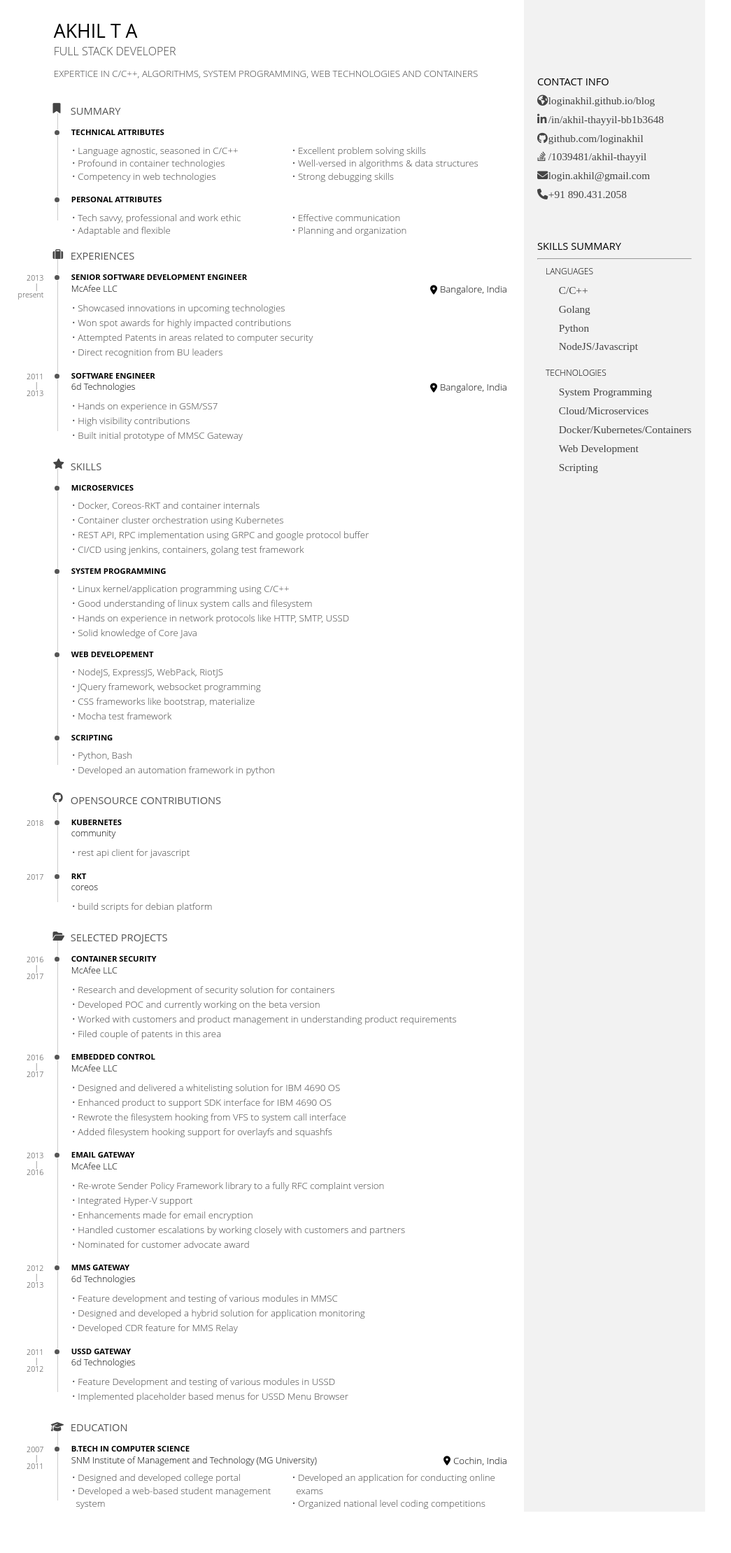
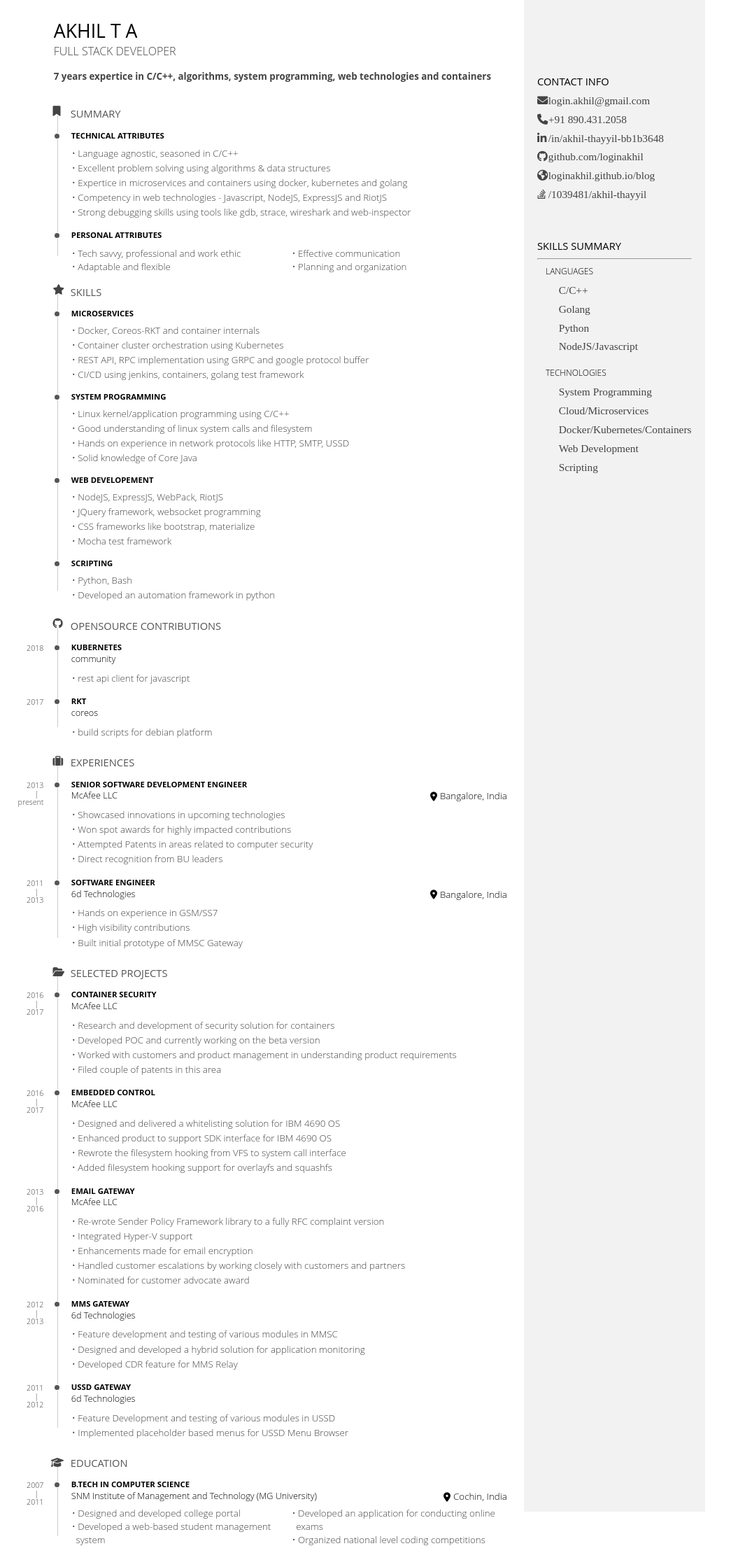
Before and after one commit to loginakhil/loginakhil.github.io, a Jekyll site: the page about/resume.html, which Jekyll copies as it is, in a window 1280 px wide. Shown: the whole page at 70% size, without its empty margins (0-1045 px from the left). Built offline with Jekyll 4.4.1, drawn with Linux system fonts in a browser that asks for light colours; nearby versions of some CDN libraries; before the commit the page ends 2168 px from its top, so only the background shows below that.

Commit message:
Few more updates

```diff
--- a/about/resume.html
+++ b/about/resume.html
@@ -2,16 +2,16 @@
 <html>
 <head>
   <meta charset="utf-8" />
-  <link rel="stylesheet" type="text/css" href="https://cdn.jsdelivr.net/npm/normalize.css@8.0.0/normalize.css" />
-  <link rel="stylesheet" type="text/css" href="https://maxcdn.bootstrapcdn.com/font-awesome/latest/css/font-awesome.min.css" />
-  <link rel="stylesheet" type="text/css" href="style.css" />
+  <link rel="stylesheet" type="text/css" href="https://cdn.jsdelivr.net/npm/normalize.css@8.0.0/normalize.css?v=1" />
+  <link rel="stylesheet" type="text/css" href="https://maxcdn.bootstrapcdn.com/font-awesome/latest/css/font-awesome.min.css?v=1" />
+  <link rel="stylesheet" type="text/css" href="style.css?v=1" />
 </head>
 <body lang="en">
   <section id="main">
     <header id="title">
       <h1>AKHIL T A</h1>
       <span class="subtitle">Full Stack Developer</span>
-      <p>expertice in C/C++, algorithms, system programming, web technologies and containers</p>
+      <h4 class="no-transform">7 years expertice in C/C++, algorithms, system programming, web technologies and containers</h4>
     </header>
     <section class="main-block">
       <h2>
@@ -26,14 +26,13 @@
           <header>
             <h3>technical attributes</h3>
           </header>
-          <div class="concise custom_concise">
+          <div class="custom_concise">
             <ul>
               <li>Language agnostic, seasoned in C/C++</li>
-              <li>Profound in container technologies</li>
-              <li>Competency in web technologies</li>
-              <li>Excellent problem solving skills</li>
-              <li>Well-versed in algorithms &amp; data structures</li>
-              <li>Strong debugging skills</li>
+              <li>Excellent problem solving using algorithms &amp; data structures</li>
+              <li>Expertice in microservices and containers using docker, kubernetes and golang</li>
+              <li>Competency in web technologies - Javascript, NodeJS, ExpressJS and RiotJS </li>
+              <li>Strong debugging skills using tools like gdb, strace, wireshark and web-inspector </li>
             </ul>
           </div>
         </div>
@@ -59,54 +58,6 @@
       </section>
     </section>
 
-    <section class="main-block">
-      <h2>
-        <i class="fa fa-suitcase"></i> Experiences
-      </h2>
-      <section class="blocks">
-        <div class="date">
-          <span>2013</span><span>present</span>
-        </div>
-        <div class="decorator">
-        </div>
-        <div class="details">
-          <header>
-            <h3>Senior Software Development Engineer</h3>
-            <span class="place">McAfee LLC</span>
-            <span class="location">Bangalore, India</span>
-          </header>
-          <div>
-            <ul>
-              <li>Showcased innovations in upcoming technologies</li>
-              <li>Won spot awards for highly impacted contributions</li>
-              <li>Attempted Patents in areas related to computer security</li>
-              <li>Direct recognition from BU leaders</li>
-            </ul>
-          </div>
-        </div>
-      </section>
-      <section class="blocks">
-        <div class="date">
-          <span>2011</span><span>2013</span>
-        </div>
-        <div class="decorator">
-        </div>
-        <div class="details">
-          <header>
-            <h3>Software Engineer</h3>
-            <span class="place">6d Technologies</span>
-            <span class="location">Bangalore, India</span>
-          </header>
-          <div>
-            <ul>
-              <li>Hands on experience in GSM/SS7</li>
-              <li>High visibility contributions</li>
-              <li>Built initial prototype of MMSC Gateway</li>
-            </ul>
-          </div>
-        </div>
-      </section>
-    </section>
 
     <section class="main-block normal">
       <h2>
@@ -236,6 +187,55 @@
                 </section>
 
                 <div class="page-break"></div>
+
+    <section class="main-block">
+        <h2>
+          <i class="fa fa-suitcase"></i> Experiences
+        </h2>
+        <section class="blocks">
+          <div class="date">
+            <span>2013</span><span>present</span>
+          </div>
+          <div class="decorator">
+          </div>
+          <div class="details">
+            <header>
+              <h3>Senior Software Development Engineer</h3>
+              <span class="place">McAfee LLC</span>
+              <span class="location">Bangalore, India</span>
+            </header>
+            <div>
+              <ul>
+                <li>Showcased innovations in upcoming technologies</li>
+                <li>Won spot awards for highly impacted contributions</li>
+                <li>Attempted Patents in areas related to computer security</li>
+                <li>Direct recognition from BU leaders</li>
+              </ul>
+            </div>
+          </div>
+        </section>
+        <section class="blocks">
+          <div class="date">
+            <span>2011</span><span>2013</span>
+          </div>
+          <div class="decorator">
+          </div>
+          <div class="details">
+            <header>
+              <h3>Software Engineer</h3>
+              <span class="place">6d Technologies</span>
+              <span class="location">Bangalore, India</span>
+            </header>
+            <div>
+              <ul>
+                <li>Hands on experience in GSM/SS7</li>
+                <li>High visibility contributions</li>
+                <li>Built initial prototype of MMSC Gateway</li>
+              </ul>
+            </div>
+          </div>
+        </section>
+      </section>
                 <section class="main-block">
                   <h2>
                     <i class="fa fa-folder-open"></i> Selected Projects
@@ -381,12 +381,12 @@
                       Contact Info
                     </h1>
                     <ul>
-                      <li><i class="fa fa-globe"></i><a href="https://loginakhil.github.io/blog">loginakhil.github.io/blog</a></li>
+                      <li><i class="fa fa-envelope"></i><a href="mailto:login.akhil@gmail.com">login.akhil@gmail.com</a></li>
+                      <li><i class="fa fa-phone"></i><a href="tel:+918904312058">+91 890.431.2058</a></li>
                       <li><i class="fa fa-linkedin"></i><a href="https://www.linkedin.com/in/akhil-thayyil-bb1b3648/">/in/akhil-thayyil-bb1b3648</a></li>
                       <li><i class="fa fa-github"></i><a href="https://github.com/loginakhil">github.com/loginakhil</a></li>
+                      <li><i class="fa fa-globe"></i><a href="https://loginakhil.github.io/blog">loginakhil.github.io/blog</a></li>
                       <li><i class="fa fa-stack-overflow"></i><a href="https://stackoverflow.com/users/1039481/akhil-thayyil">/1039481/akhil-thayyil</a></li>
-                      <li><i class="fa fa-envelope"></i><a href="mailto:login.akhil@gmail.com">login.akhil@gmail.com</a></li>
-                      <li><i class="fa fa-phone"></i><a href="tel:+918904312058">+91 890.431.2058</a></li>
                     </ul>
                   </div>
                   <div class="side-block" id="skills">
--- a/about/style.css
+++ b/about/style.css
@@ -424,3 +424,7 @@ li{
     padding-top: 1in;
   }
 }
+
+.no-transform{
+  text-transform: none;
+}
```
